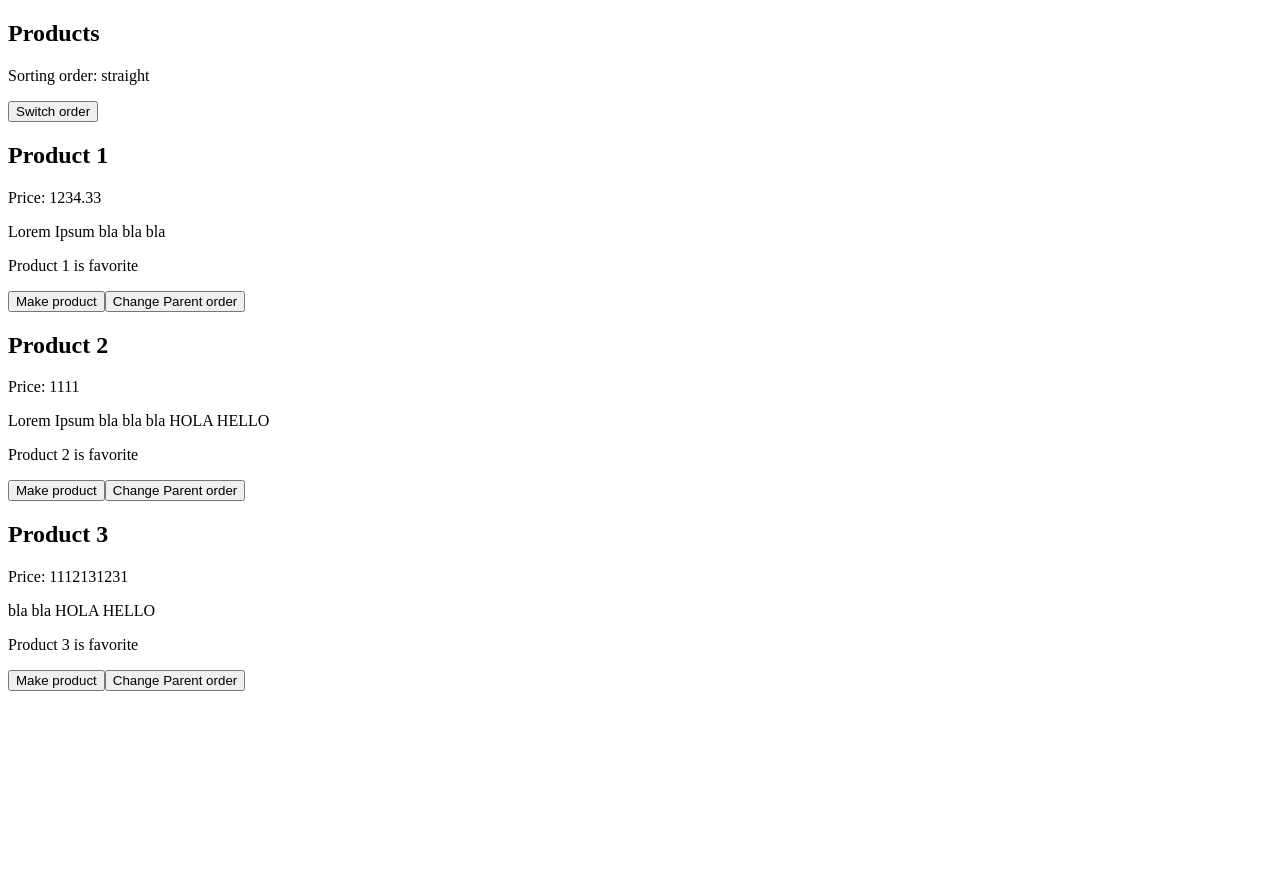
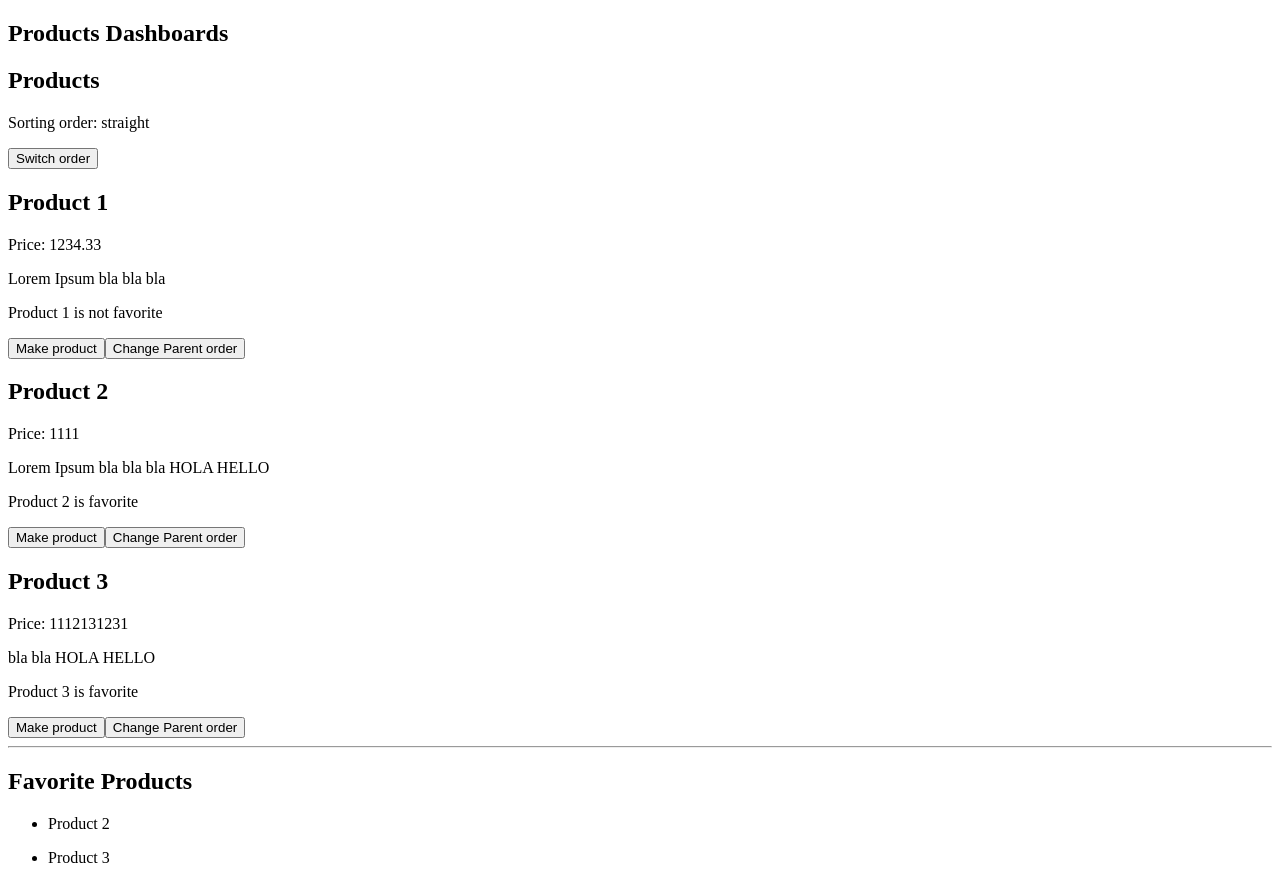
Before and after one commit to neowebor/react-vite-project, a React (Vite) app: page / in a window 1280 px wide. Before the commit the page ends 800 px from the top, so only its background shows below. Built offline with nearby package versions, Linux system fonts and the light colour scheme.

Commit message:
Add Child -> Child example

```diff
--- a/src/App.jsx
+++ b/src/App.jsx
@@ -1,66 +1,12 @@
 import React from "react";
-import Product from "./components/Product/Product";
-import ProductList from "./components/ProductList/ProductList";
-
-const products = [
-  {
-    id: 0,
-    name: "Product 1",
-    price: 1234.33,
-    description: "Lorem Ipsum bla bla bla",
-  },
-
-  {
-    id: 1,
-    name: "Product 2",
-    price: 1111,
-    description: "Lorem Ipsum bla bla bla HOLA HELLO",
-  },
-
-  {
-    id: 2,
-    name: "Product 3",
-    price: 1112131231,
-    description: "bla bla HOLA HELLO",
-  },
-];
+import ProductDashboard from "./components/ProductDashboard/ProductDashboard";
 
 function App() {
-  // const shouldClassComponentsRender = Math.random() > 0.5;
-
-  // const components = new Array(5).fill(null).map(() => {
-  //   return <p>text</p>
-  // });
-
   return (
     <>
-      <ProductList products={products} />
-      {/* <Greeting userFirstName="John" userLastName="Doe" />
-      <Greeting userFirstName="Sarah" />
-      <Greeting /> */}
-      {/* <Product product={products[0]} />
-      <Product product={products[1]} /> */}
-      {/* {shouldClassComponentsRender ? <MyClassComponent /> : <MyFuncComponent />} */}
+      <ProductDashboard />
     </>
   );
-
-  // return React.createElement(React.Fragment, null, elem1, elem2);
 }
 
-// звичайний елемент у реакті
-const elem1 = React.createElement(
-  "div",
-  { id: "div", title: "title", className: "div" },
-  React.createElement("h3", { className: "heading" }, "Div title"),
-  React.createElement("p", { className: "text" }, "Div text")
-);
-
-// JSX Версія елементу зверху
-const elem2 = (
-  <div id="div" title="div" className="div">
-    <h3 className="heading">Div Title</h3>
-    <p className="text">Div text</p>
-  </div>
-);
-
 export default App;
--- /dev/null
+++ b/src/components/FavoriteProducts/FavoriteProducts.jsx
@@ -0,0 +1,21 @@
+import React from "react";
+
+function FavoriteProducts(props) {
+  const { products } = props;
+  const favoriteProducts = products.map((product) => {
+    return (
+      <li key={product.id}>
+        <p>{product.name}</p>
+      </li>
+    );
+  });
+
+  return (
+    <article>
+      <h2>Favorite Products</h2>
+      <ul>{favoriteProducts}</ul>
+    </article>
+  );
+}
+
+export default FavoriteProducts;
--- a/src/components/Product/Product.jsx
+++ b/src/components/Product/Product.jsx
@@ -1,37 +1,28 @@
 import React from "react";
 
 class Product extends React.Component {
-  constructor(props) {
-    super(props);
+  // handleEvent = () => {
+  //   // alert('click!')
 
-    this.state = {
-      isFavorite: true,
-    };
-  }
+  //   // мутація стану. код не буде працювати
+  //   // this.state.isFavorite = true;
 
-  handleEvent = () => {
-    // alert('click!')
-
-    // мутація стану. код не буде працювати
-    // this.state.isFavorite = true;
-
-    // функція зміни стану
-    // приймає об'єкт властивості якого доповнюють або перезаписують властивості стану
-    this.setState({
-      isFavorite: false,
-    })
-  }
+  //   // функція зміни стану
+  //   // приймає об'єкт властивості якого доповнюють або перезаписують властивості стану
+  //   // this.setState({
+  //   //   isFavorite: false,
+  //   // })
+  // }
 
   render() {
     // зміна стану викличе повторне відмалювання компоненту
     // зміна пропсів також змушує ререндеритися компонент
 
     const {
-      product: { id, name, price, description },
-      handleSwitchOrder
+      product: { id, name, price, description, isFavorite },
+      handleSwitchOrder,
+      toggleFavoriteProduct
     } = this.props;
-
-    const {isFavorite} = this.state;
 
     return (
       <article id={`product ${id}`}>
@@ -41,7 +32,7 @@
         {/* <p>{name} is {isFavorite ? '' : 'not'} favorite</p> */}
         <p>{name} is {!isFavorite && 'not'} favorite</p>
         {/* {isFavorite && <p>{name} is favorite</p>} */}
-        <button id="btn" onClick={this.handleEvent}>Make product</button>
+        <button id="btn" onClick={() => toggleFavoriteProduct(id)}>Make product</button>
         {/* Взаємодія Дитина -> Батько (коллбек, який змінює стан батька) */}
         <button onClick={handleSwitchOrder}>Change Parent order</button>
       </article>
--- /dev/null
+++ b/src/components/ProductDashboard/ProductDashboard.jsx
@@ -0,0 +1,67 @@
+import React from "react";
+import ProductList from "../ProductList/ProductList";
+import FavoriteProducts from "../FavoriteProducts/FavoriteProducts";
+
+class ProductDashboard extends React.Component {
+  state = {
+    products: [
+      {
+        id: 0,
+        name: "Product 1",
+        price: 1234.33,
+        description: "Lorem Ipsum bla bla bla",
+        isFavorite: false,
+      },
+
+      {
+        id: 1,
+        name: "Product 2",
+        price: 1111,
+        description: "Lorem Ipsum bla bla bla HOLA HELLO",
+        isFavorite: true,
+      },
+
+      {
+        id: 2,
+        name: "Product 3",
+        price: 1112131231,
+        description: "bla bla HOLA HELLO",
+        isFavorite: true,
+      },
+    ],
+  };
+
+  toggleFavoriteProduct = (productId) => {
+    const updatedProducts = this.state.products.map((product) => {
+      if (product.id === productId) {
+        return {
+          ...product,
+          isFavorite: !product.isFavorite,
+        };
+      } else {
+        return product;
+      }
+    });
+
+    this.setState({
+      products: updatedProducts,
+    });
+  };
+
+  render() {
+    const { products } = this.state;
+
+    const favoriteProducts = products.filter((product) => product.isFavorite);
+
+    return (
+      <article>
+        <h1>Products Dashboards</h1>
+        <ProductList products={products} toggleFavoriteProduct={this.toggleFavoriteProduct}/>
+        <hr />
+        <FavoriteProducts products={favoriteProducts} />
+      </article>
+    );
+  }
+}
+
+export default ProductDashboard;
--- a/src/components/ProductList/ProductList.jsx
+++ b/src/components/ProductList/ProductList.jsx
@@ -13,7 +13,7 @@
   };
 
   render() {
-    const { products } = this.props;
+    const { products, toggleFavoriteProduct } = this.props;
     const { isReverseOrder } = this.state;
 
     const productsComponents = products.map((product) => {
@@ -23,6 +23,7 @@
           product={product}
           key={product.id}
           handleSwitchOrder={this.handleSwitchOrder}
+          toggleFavoriteProduct={toggleFavoriteProduct}
         />
       );
     });
```
